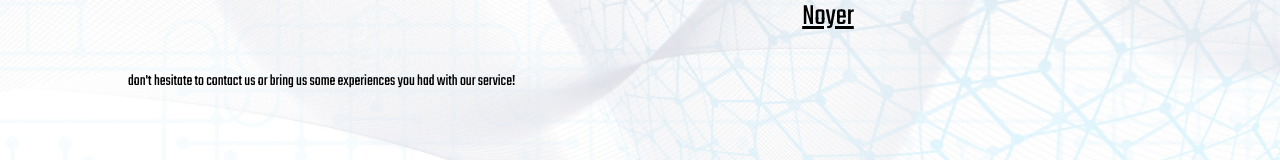
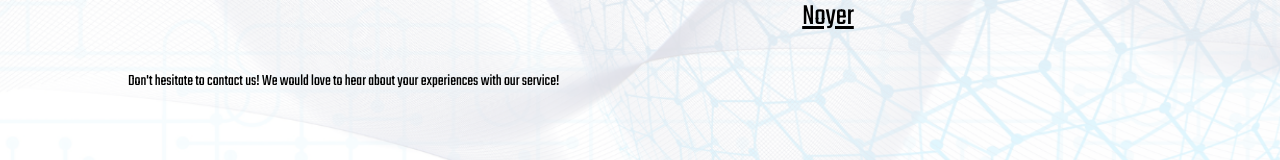
Before and after one commit to clementreiffers/asgardns-website-react, a React (Create React App) app: page /about-us in a window 1280 px wide. Shown: the part 449-609 px from the top of the page. Built offline with nearby package versions, Linux system fonts and the light colour scheme.

Commit message:
corrections d'anglais et changemnet de phrase dans aboutus

```diff
--- a/src/Pages/AboutUs.tsx
+++ b/src/Pages/AboutUs.tsx
@@ -52,8 +52,8 @@ export const AboutUs = () => (
       <ShowProfile profile={linkedinSonia} />
     </div>
     <p>
-      don't hesitate to contact us or bring us some experiences you had with our
-      service!
+      Don't hesitate to contact us! We would love to hear about your experiences
+      with our service!
     </p>
   </div>
 );
--- a/src/Pages/Home.tsx
+++ b/src/Pages/Home.tsx
@@ -75,7 +75,7 @@ const Home = () => {
               Asgar<span className={"asgard-dns-name"}>DNS</span>: Your shield
               against online threats
             </h1>
-            <p>Protect your computer from threats for only 3€ per months !</p>
+            <p>Protect your computer from threats for only 3€ per month !</p>
             <div className={"downloads"}>
               <DownloadContent os={"Windows"} />
               <DownloadContent os={"MacOS"} />
```
